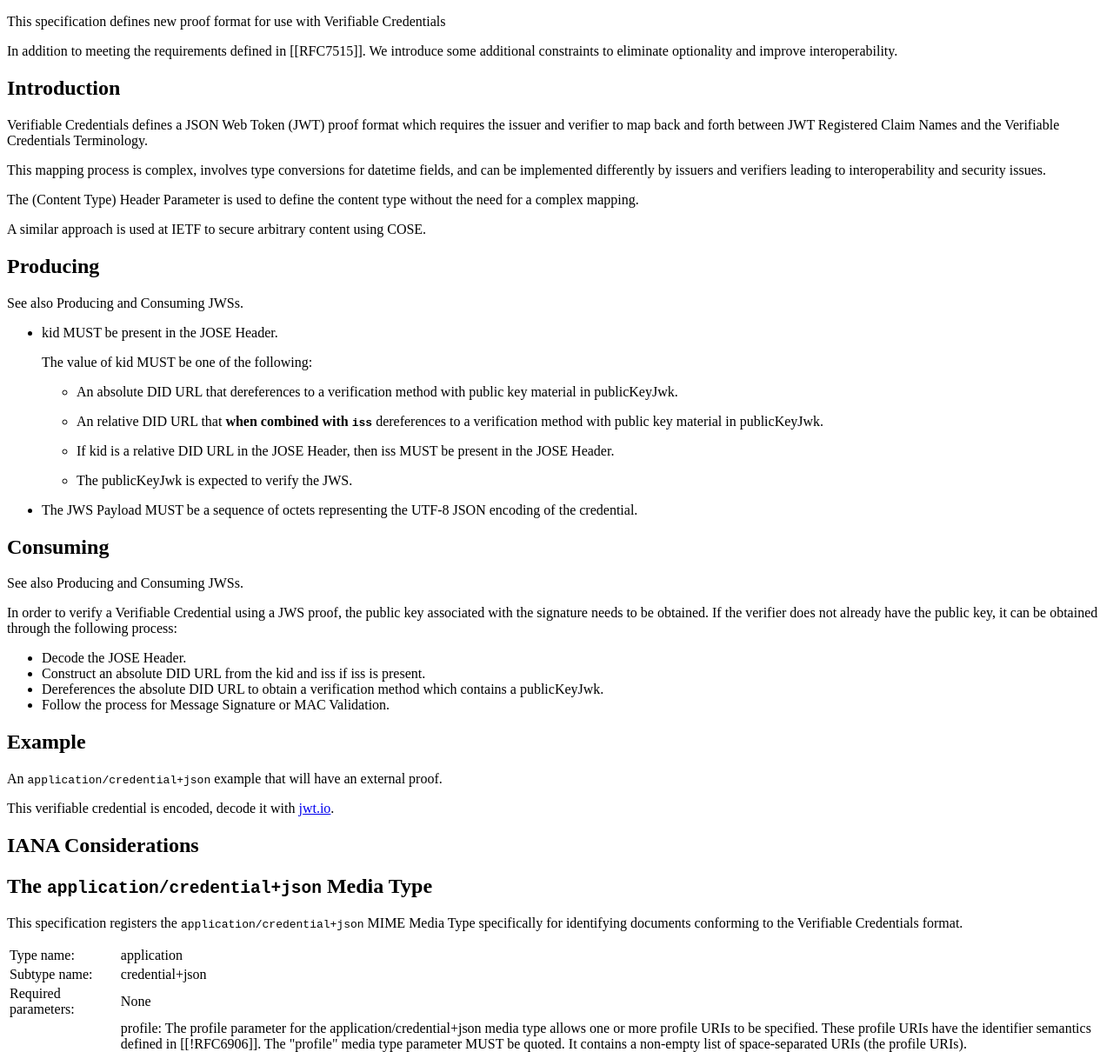
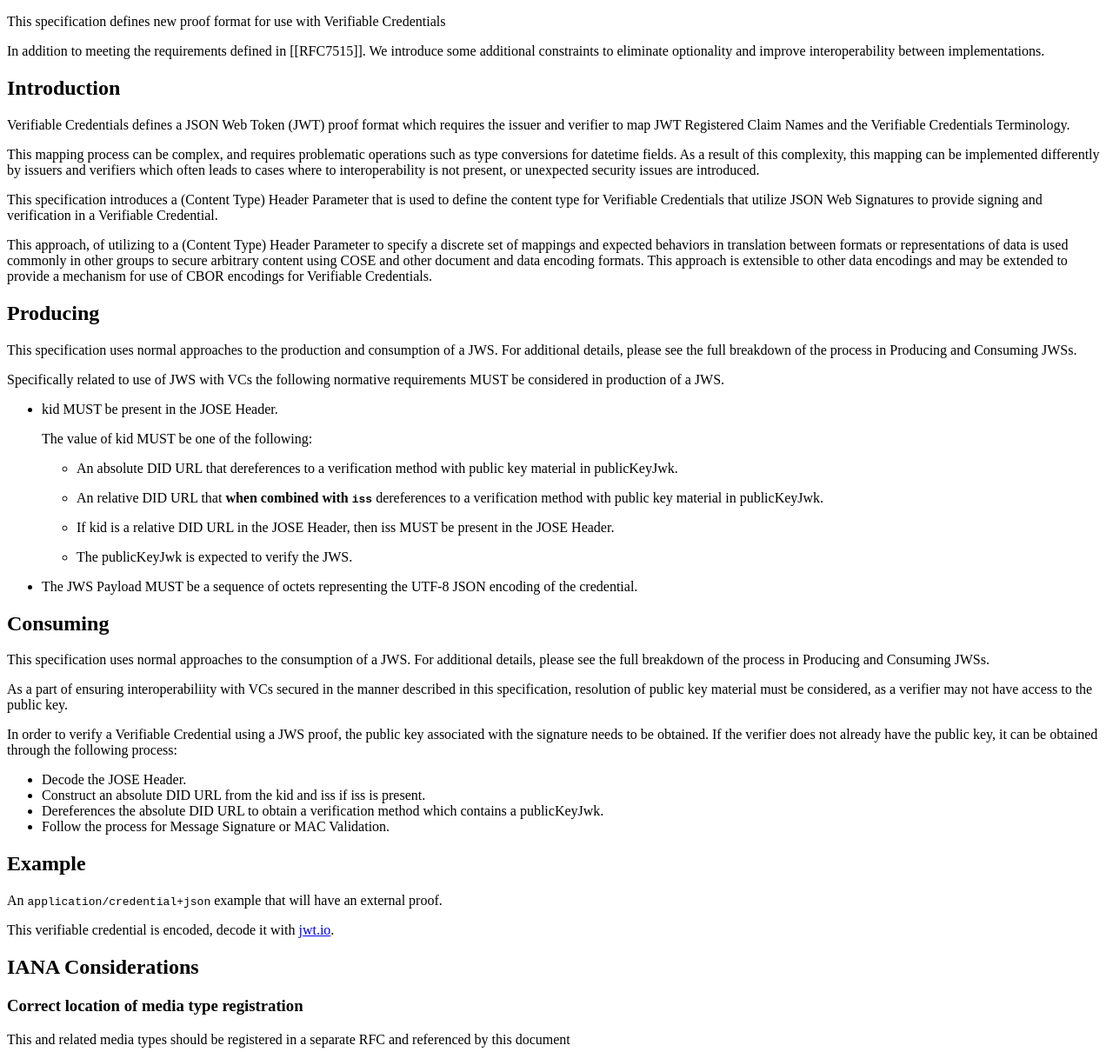
Before and after one commit to transmute-industries/vc-jws, a plain HTML site: page index.html in a window 1280 px wide. Shown: the top 1210 px of the page at 87% size. Drawn offline with Linux system fonts and the light colour scheme.

Commit message:
additions for clarity, and minor grammar cleanups

```diff
--- a/index.html
+++ b/index.html
@@ -14,6 +14,12 @@
           company: "Transmute",
           companyURL: "https://www.transmute.industries/",
           w3cid: 109171,
+        },
+        {
+          name: "Michael Prorock",
+          company: "mesur.io",
+          companyURL: "https://mesur.io/",
+          w3cid: 130636,
         },
       ],
       github: "transmute-industries/vc-jws",
@@ -70,7 +76,7 @@
     <p>
       In addition to meeting the requirements defined in [[RFC7515]]. We
       introduce some additional constraints to eliminate optionality and
-      improve interoperability.
+      improve interoperability between implementations.
     </p>
   </section>
 
@@ -83,28 +89,40 @@
 
     <p>
       <a data-cite="VC-DATA-MODEL#credentials">Verifiable Credentials </a> defines
-      a JSON Web Token (JWT) proof format which requires the issuer and verifier to map back
-      and forth between JWT <a data-cite="RFC7519#section-4.1">Registered Claim Names</a> and the
+      a JSON Web Token (JWT) proof format which requires the issuer and verifier to map
+      JWT <a data-cite="RFC7519#section-4.1">Registered Claim Names</a> and the
       <a data-cite="VC-DATA-MODEL#terminology">Verifiable Credentials Terminology</a>.
     </p>
     <p>
-      This mapping process is complex, involves type conversions for datetime fields,
-      and can be implemented differently by <a data-cite="VC-DATA-MODEL#issuer">issuers</a>
-      and <a data-cite="VC-DATA-MODEL#dfn-verifier">verifiers</a> leading to interoperability and security issues.
+      This mapping process can be complex, and requires problematic operations such as type
+      conversions for datetime fields. As a result of this complexity, this mapping can be
+      implemented differently by <a data-cite="VC-DATA-MODEL#issuer">issuers</a>
+      and <a data-cite="VC-DATA-MODEL#dfn-verifier">verifiers</a> which often leads to cases
+      where to interoperability is not present, or unexpected security issues are introduced.
     </p>
     <p>
-      The <a data-cite="RFC7519#section-5.2">(Content Type) Header Parameter</a> is used to
-      define the content type without the need for a complex mapping.
+      This specification introduces a <a data-cite="RFC7519#section-5.2">(Content Type) Header Parameter</a>
+      that is used to define the content type for <a data-cite="VC-DATA-MODEL#credentials">Verifiable Credentials</a>
+      that utilize <a data-cite="RFC7515">JSON Web Signatures</a> to provide signing and
+      verification in a <a data-cite="VC-DATA-MODEL#credentials">Verifiable Credential</a>.
     </p>
     <p>
-      A similar approach is used at IETF to secure arbitrary content using COSE.
+      This approach, of utilizing to a <a data-cite="RFC7519#section-5.2">(Content Type) Header Parameter</a>
+      to specify a discrete set of mappings and expected behaviors in translation between formats
+      or representations of data is used commonly in other groups to secure arbitrary content using COSE
+      and other document and data encoding formats. This approach is extensible to other data encodings
+      and may be extended to provide a mechanism for use of CBOR encodings for <a data-cite="VC-DATA-MODEL#credentials">Verifiable Credentials</a>.
     </p>
   </section>
 
   <section>
     <h2>Producing</h2>
 
-    <p>See also <a data-cite="RFC7515#section-5">Producing and Consuming JWSs</a>.</p>
+    <p>This specification uses normal approaches to the production and consumption of a JWS.  For additional
+    details, please see the full breakdown of the process in <a data-cite="RFC7515#section-5">Producing and Consuming JWSs</a>.</p>
+
+    <p>Specifically related to use of JWS with VCs the following normative requirements MUST
+    be considered in production of a JWS.</p>
 
     <ul>
       <li>
@@ -164,7 +182,12 @@
 
   <section>
     <h2>Consuming</h2>
-    <p>See also <a data-cite="RFC7515#section-5">Producing and Consuming JWSs</a>.</p>
+    <p>This specification uses normal approaches to the consumption of a JWS.  For additional
+    details, please see the full breakdown of the process in <a data-cite="RFC7515#section-5">Producing and Consuming JWSs</a>.</p>
+
+    <p>As a part of ensuring interoperabiliity with VCs secured in the manner described in this specification,
+    resolution of public key material must be considered, as a verifier may not have access to the public key.</p>
+
     <p>
       In order to verify a <a data-cite="VC-DATA-MODEL#credentials">Verifiable Credential</a> using a JWS proof,
       the public key associated with the signature needs to be obtained.
@@ -211,6 +234,11 @@
 
     <h2>IANA Considerations</h2>
     <section id="media-type">
+      <div class="issue">
+        <h3>Correct location of media type registration</h3>
+        This and related media types should be registered in a separate RFC and referenced by this document
+      </div>
+
       <h2>The <code>application/credential+json</code> Media Type</h2>
       <p>
         This specification registers the <code>application/credential+json</code> MIME Media Type specifically for identifying documents
```
